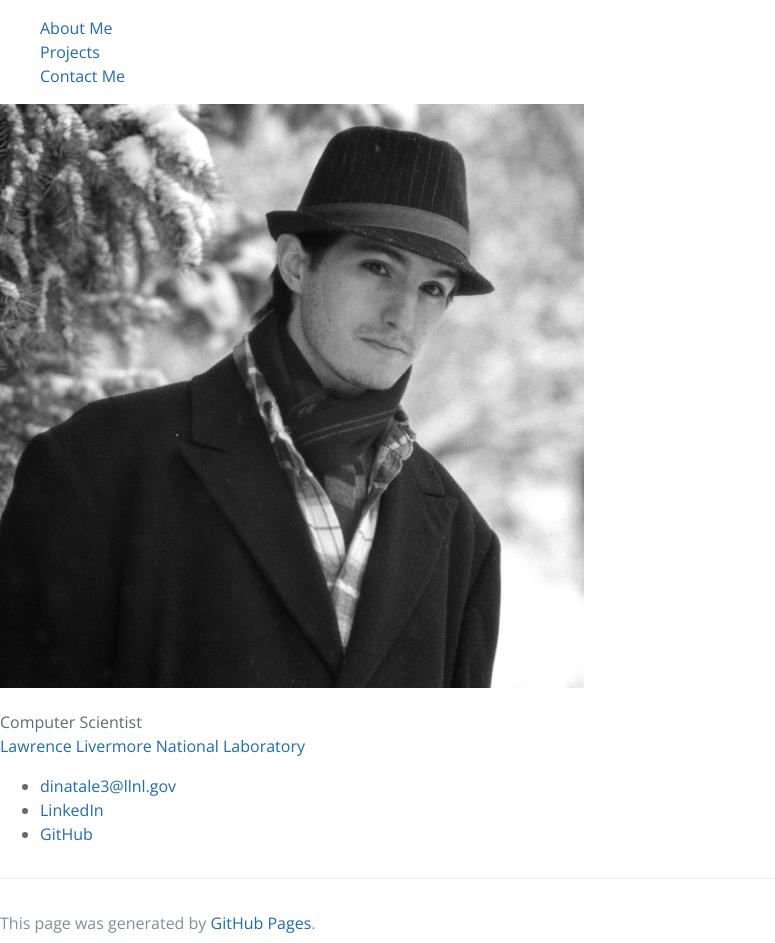
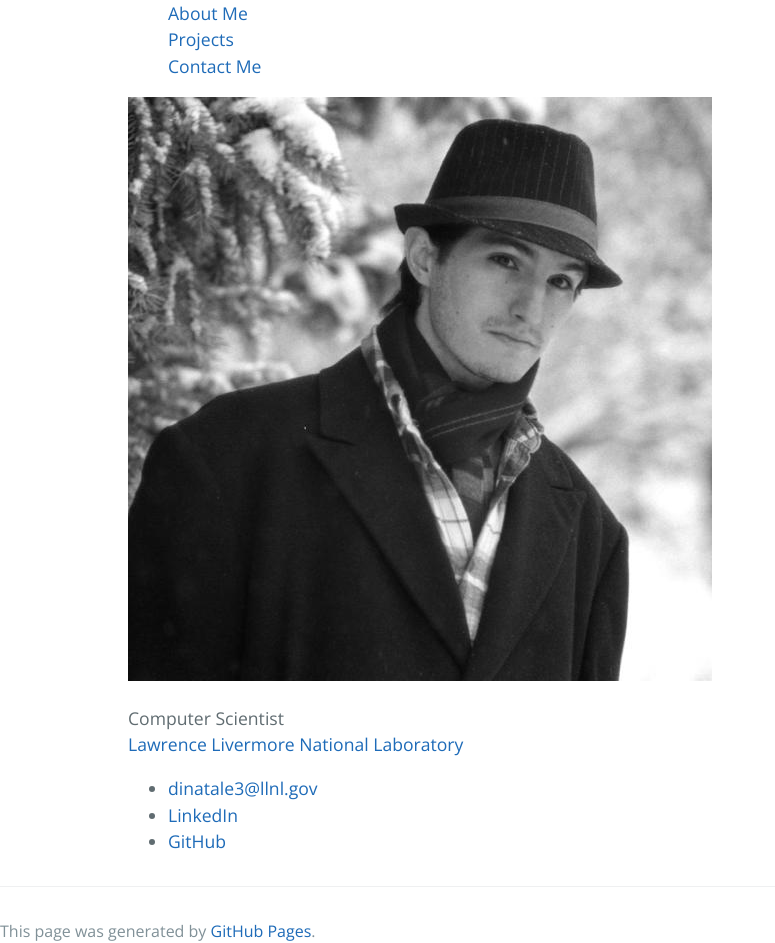
Before and after one commit to FrankD412/frankd412.github.io, a Jekyll site: the page built from index.html, in a window 1280 px wide. Shown: the whole page, without its empty margins (0-775 px from the left). Built offline with Jekyll 4.4.1, drawn with Linux system fonts in a browser that asks for light colours.

Commit message:
Renamed main to main-content.

```diff
--- a/_layouts/default.html
+++ b/_layouts/default.html
@@ -10,7 +10,7 @@
     <link rel="stylesheet" href="{{ '/assets/css/style.css?v=' | append: site.github.build_revision | relative_url }}">
   </head>
   <body>
-    <div class="main">
+    <div class="main-content">
         <section class="navigation">
             <ul>
                 {% for nav in site.data.navigation %}
--- a/assets/css/style.scss
+++ b/assets/css/style.scss
@@ -3,7 +3,7 @@
 
 @import 'jekyll-theme-cayman';
 
-.main {
+.main-content {
     div {
         display: grid;
         grid-template-columns: 15% auto;
```
